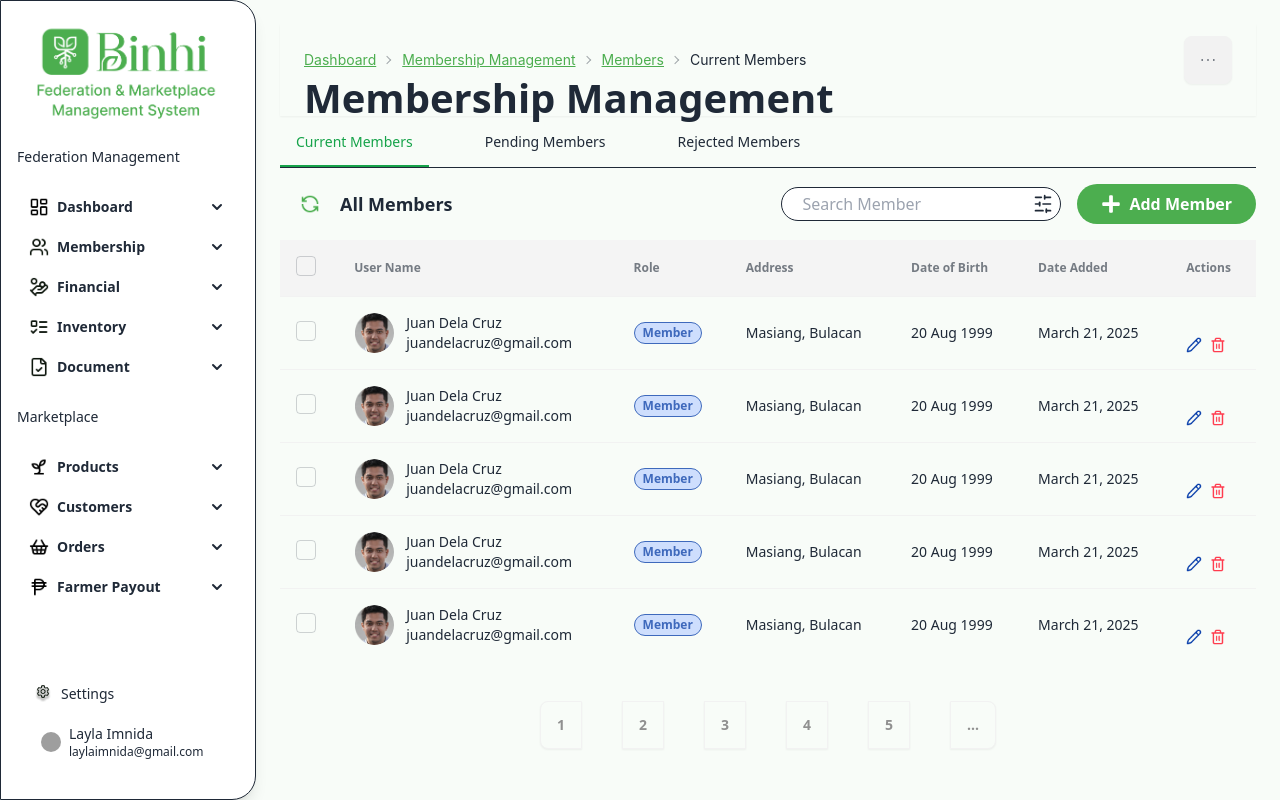
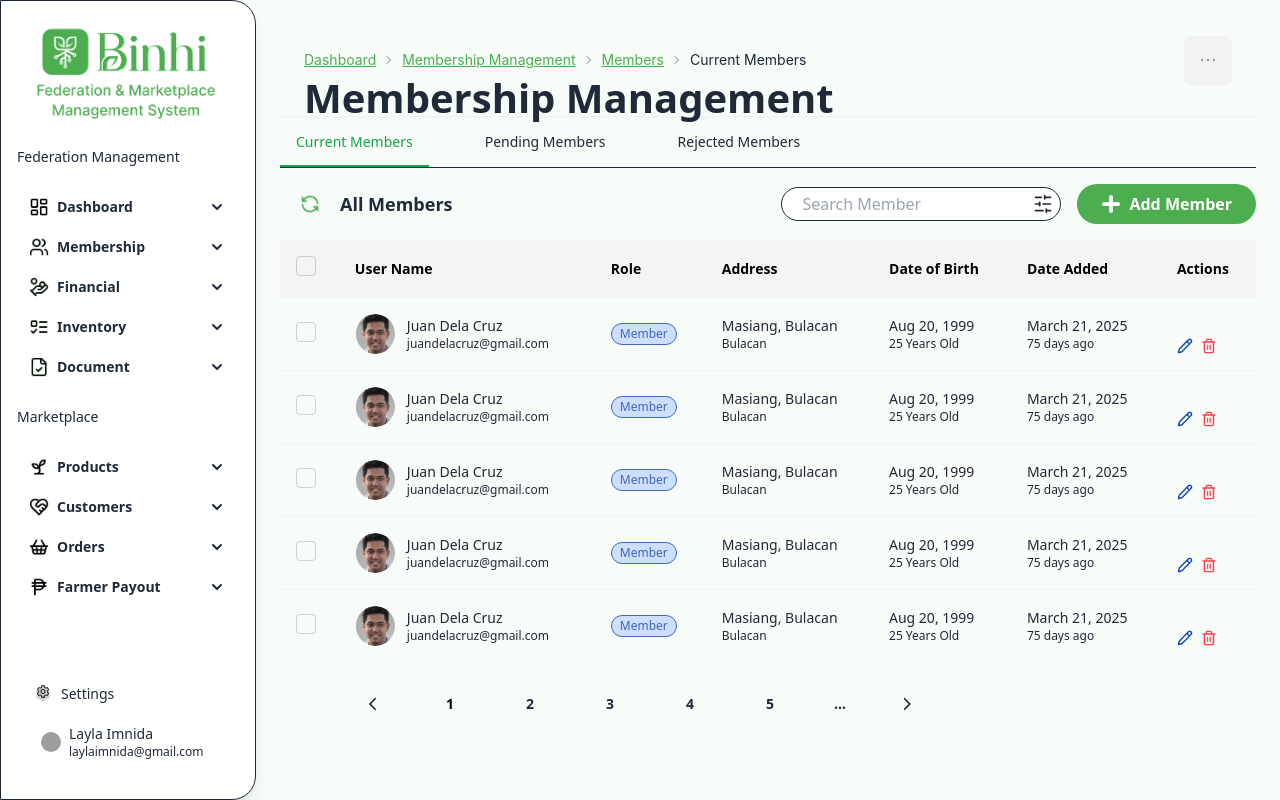
Before and after one commit to Arzion032/binhi-fms-frontend, a React (Vite) app: page /membership in a window 1280 px wide. Built offline with nearby package versions, Linux system fonts and the light colour scheme; grey boxes are pictures that could not be loaded.

Commit message:
updated code

```diff
--- a/src/components/Inventory.jsx
+++ b/src/components/Inventory.jsx
@@ -822,18 +822,24 @@ export default function EquipmentPage() {
 
 
      {/* Pagination */}
-    <div className="flex justify-center items-center p-4 space-x-2 text-gray-500 text-sm">
-      <button className="px-2">&lt;</button>
+     <div className="absolute bottom-0 left-0 w-full">
+            <div className="flex justify-center items-center gap-10 p-20 space-x-2 text-gray-500 text-sm font-bold">
+  <button className="px-2 hover:bg-[#D9D9D9] rounded">‹</button>
   {[1, 2, 3, 4, 5].map((num) => (
     <button
       key={num}
-          className={`w-8 h-8 rounded ${num === 1 ? "bg-gray-300" : "hover:bg-gray-200"}`}
+      className={`w-8 h-8 rounded ${
+        num === 1
+          ? "bg-gray-300 text-black"
+          : "hover:bg-[#D9D9D9] hover:text-black"
+      }`}
     >
       {num}
     </button>
   ))}
   <span>...</span>
-      <button className="px-2">&gt;</button>
+  <button className="px-2 hover:bg-gray-300 rounded">›</button>
+</div>
 </div>
 </div>
 </div>
@@ -1650,18 +1656,39 @@ export default function EquipmentPage() {
 
             {/* Pagination */}
 
-      <nav className="flex justify-center bg-[#F8FCF8] items-center space-x-3 py-6 text-gray-500 text-sm select-none" aria-label="Pagination">
-        <button aria-label="Previous page" className="p-2 hover:text-gray-700">
+            <nav
+  className="absolute bottom-0 left-0 w-full flex justify-center items-center gap-10 p-20 text-sm font-bold bg-[#F8FCF8] text-gray-500 select-none"
+  aria-label="Pagination"
+>
+  <button
+    aria-label="Previous page"
+    className="px-2 hover:bg-[#D9D9D9] rounded"
+  >
     <FontAwesomeIcon icon={faChevronLeft} />
   </button>
-        <button aria-current="page" className="bg-gray-300 rounded-md px-4 py-2 font-semibold text-black cursor-default">
+
+  <button
+    aria-current="page"
+    className="bg-gray-300 text-black w-8 h-8 rounded"
+  >
     1
   </button>
+
   {[2, 3, 4, 5].map((page) => (
-          <button key={page} className="px-4 py-2 rounded-md hover:bg-gray-200">{page}</button>
+    <button
+      key={page}
+      className="w-8 h-8 rounded hover:bg-[#D9D9D9] hover:text-black"
+    >
+      {page}
+    </button>
   ))}
-        <span className="px-2 py-2">...</span>
-        <button aria-label="Next page" className="p-2 hover:text-gray-700">
+
+  <span className="px-2">...</span>
+
+  <button
+    aria-label="Next page"
+    className="px-2 hover:bg-[#D9D9D9] rounded"
+  >
     <FontAwesomeIcon icon={faChevronRight} />
   </button>
 </nav>
--- a/src/components/Membership.jsx
+++ b/src/components/Membership.jsx
@@ -19,6 +19,9 @@ import editIcon from '../assets/Edit.png';
 import edtIcon from '../assets/Trash.png';
 import Pencil from '../assets/Pencil.png';
 import PDF from '../assets/PDF.png';
+import { faChevronLeft, faChevronRight } from '@fortawesome/free-solid-svg-icons';
+import { FontAwesomeIcon } from '@fortawesome/react-fontawesome';
+
 
 
 const currentMembersInitial = [
@@ -264,6 +267,24 @@ export default function MemberTabs() {
     }
   };
 
+  const calculateAge = (dob) => {
+    const birthDate = new Date(dob);
+    const today = new Date();
+    let age = today.getFullYear() - birthDate.getFullYear();
+    const m = today.getMonth() - birthDate.getMonth();
+    if (m < 0 || (m === 0 && today.getDate() < birthDate.getDate())) {
+      age--;
+    }
+    return age;
+  };
+
+  const getDaysAgo = (date) => {
+    const d = new Date(date);
+    const now = new Date();
+    const diff = Math.floor((now - d) / (1000 * 60 * 60 * 24));
+    return `${diff} day${diff !== 1 ? 's' : ''}`;
+  };
+
   // Toggle select member by id
   const toggleSelectMember = (id) => {
     setSelectedMembers(prev => prev.includes(id) ? prev.filter(mId => mId !== id) : [...prev, id]);
@@ -570,7 +591,7 @@ export default function MemberTabs() {
             <div className="overflow-x-auto py-0">
             <table className="table w-full">
               <thead>
-                <tr className="text-left" style={{ backgroundColor: "#F4F4F4" }}>
+                <tr className="text-left text-sm text-black" style={{ backgroundColor: "#F4F4F4" }}>
                   <th className="p-4 rounded-tl-lg rounded-tr-lg">
                     <input
                       type="checkbox"
@@ -608,13 +629,14 @@ export default function MemberTabs() {
     className="w-10 h-10 rounded-full object-cover mr-3"
   />
   <div>
-                        <div>{member.firstName} {member.lastName}</div>
-                        <div className="text-sm text-gray-600">{member.email}</div>
+    <div className="font-medium">{member.firstName} {member.lastName}</div>
+    <div className="text-xs text-gray-400 font-normal">{member.email}</div>
   </div>
 </td>
+
 <td className="p-4">
   <div
-                        className="text-center font-bold"
+    className="text-center font-medium"
     style={{
       color: '#0038A8',
       borderRadius: '200px',
@@ -629,9 +651,25 @@ export default function MemberTabs() {
     {member.role}
   </div>
 </td>
-                    <td className="p-4">{member.address}</td>
-                    <td className="p-4">{member.dob}</td>
-                    <td className="p-4">{member.dateAdded}</td>
+
+<td className="p-4">
+  <div className="font-medium">{member.address}</div>
+  <div className="text-xs text-gray-400 font-normal">Bulacan</div>
+</td>
+
+<td className="p-4">
+  <div className="font-medium">
+    {new Date(member.dob).toLocaleDateString('en-US', { day: '2-digit', month: 'short', year: 'numeric' })}
+  </div>
+  <div className="text-xs text-gray-400 font-normal">{calculateAge(member.dob)} Years Old</div>
+</td>
+
+<td className="p-4">
+  <div className="font-medium">
+    {new Date(member.dateAdded).toLocaleDateString('en-US', { month: 'long', day: 'numeric', year: 'numeric' })}
+  </div>
+  <div className="text-xs text-gray-400 font-normal">{getDaysAgo(member.dateAdded)} ago</div>
+</td>
                     <td className="p-4 flex gap-2">
 
                     <span
@@ -658,14 +696,35 @@ export default function MemberTabs() {
               </tbody>
             </table>
 
-            <div className="flex justify-center mt-10 mb-4">
-<div className="join space-x-10">
-  <button className="join-item btn bg-[#F8FCF8] text-[#909090] hover:bg-[#409943]">1</button>
-  <button className="join-item btn bg-[#F8FCF8] text-[#909090] hover:bg-[#409943]">2</button>
-  <button className="join-item btn bg-[#F8FCF8] text-[#909090] hover:bg-[#409943]">3</button>
-  <button className="join-item btn bg-[#F8FCF8] text-[#909090] hover:bg-[#409943]">4</button>
-  <button className="join-item btn bg-[#F8FCF8] text-[#909090] hover:bg-[#409943]">5</button>
-  <button className="join-item btn bg-[#F8FCF8] text-[#909090] hover:bg-[#409943]">...</button>
+                  {/* Pagination */}
+                  <div className="absolute bottom-0 left-0 w-full">
+            <div className="flex justify-center items-center gap-10 p-20 space-x-2 text-gray] text-sm font-bold">
+            <button
+    aria-label="Previous page"
+    className="px-2 hover:bg-[#D9D9D9] rounded"
+  >
+    <FontAwesomeIcon icon={faChevronLeft} />
+  </button>
+
+  {[1, 2, 3, 4, 5].map((num) => (
+    <button
+      key={num}
+      className={`w-8 h-8 rounded ${
+        num === 1
+          ? "bg-gray-300 text-black"
+          : "hover:bg-[#D9D9D9] hover:text-black"
+      }`}
+    >
+      {num}
+    </button>
+  ))}
+  <span>...</span>
+  <button
+    aria-label="Next page"
+    className="px-2 hover:bg-[#D9D9D9] rounded"
+  >
+    <FontAwesomeIcon icon={faChevronRight} />
+  </button>
 </div>
 </div>
 </div>
@@ -1255,7 +1314,7 @@ export default function MemberTabs() {
          <div className="overflow-x-auto">
       <table className="table w-full">
         <thead className="bg-gray-50 text-gray-700 font-semibold">
-        <tr className="text-left" style={{ backgroundColor: "#F4F4F4" }}>
+        <tr className="text-left text-sm text-black" style={{ backgroundColor: "#F4F4F4" }}>
             <th className="p-4 rounded-tl-lg rounded-tr-lg">
               <input
                className="checkbox checkbox-sm rounded"
@@ -1293,11 +1352,11 @@ export default function MemberTabs() {
 
                 <div>
                   <div className="font-medium">{item.name}</div>
-                  <div className="text-sm text-gray-500 font-medium">{item.email}</div>
+                  <div className="text-sm text-gray-500 font-normal">{item.email}</div>
                 </div>
               </td>
               <td className="p-4">
-                <span className="text-center font-bold"
+                <span className="text-center font-medium"
                       style={{
                         color: '#0038A8',
                         borderRadius: '200px',
@@ -1313,7 +1372,7 @@ export default function MemberTabs() {
                 </span>
               </td>
               <td className="p-4">
-                <span className="text-center font-bold"
+                <span className="text-center font-medium"
                       style={{
                         color: '#A51B29',
                         borderRadius: '200px',
@@ -1336,7 +1395,7 @@ export default function MemberTabs() {
                 <div className="text-xs text-gray-400">Click to view</div>
               </td>
               <td className="p-4">
-                <div className="text-sm font-bold">{item.date}</div>
+                <div className="text-sm font-medium">{item.date}</div>
                 <div className="text-xs text-gray-400">{item.daysAgo}</div>
               </td>
               <td className="p-4 flex items-center gap-3">
@@ -1534,14 +1593,34 @@ export default function MemberTabs() {
       </table>
 
        {/* Pagination */}
-      <div className="flex justify-center mt-10 mb-4">
-<div className="join space-x-10">
-  <button className="join-item btn bg-[#F8FCF8] text-[#909090] hover:bg-[#409943]">1</button>
-  <button className="join-item btn bg-[#F8FCF8] text-[#909090] hover:bg-[#409943]">2</button>
-  <button className="join-item btn bg-[#F8FCF8] text-[#909090] hover:bg-[#409943]">3</button>
-  <button className="join-item btn bg-[#F8FCF8] text-[#909090] hover:bg-[#409943]">4</button>
-  <button className="join-item btn bg-[#F8FCF8] text-[#909090] hover:bg-[#409943]">5</button>
-  <button className="join-item btn bg-[#F8FCF8] text-[#909090] hover:bg-[#409943]">...</button>
+       <div className="absolute bottom-0 left-0 w-full">
+            <div className="flex justify-center items-center gap-10 p-20 space-x-2 text-gray-500 text-sm font-bold">
+            <button
+    aria-label="Previous page"
+    className="px-2 hover:bg-[#D9D9D9] rounded"
+  >
+    <FontAwesomeIcon icon={faChevronLeft} />
+  </button>
+
+  {[1, 2, 3, 4, 5].map((num) => (
+    <button
+      key={num}
+      className={`w-8 h-8 rounded ${
+        num === 1
+          ? "bg-gray-300 text-black"
+          : "hover:bg-[#D9D9D9] hover:text-black"
+      }`}
+    >
+      {num}
+    </button>
+  ))}
+  <span>...</span>
+  <button
+    aria-label="Next page"
+    className="px-2 hover:bg-[#D9D9D9] rounded"
+  >
+    <FontAwesomeIcon icon={faChevronRight} />
+  </button>
 </div>
 </div>
 </div>
```
Lines whose indentation alone changed are shown as unchanged.
